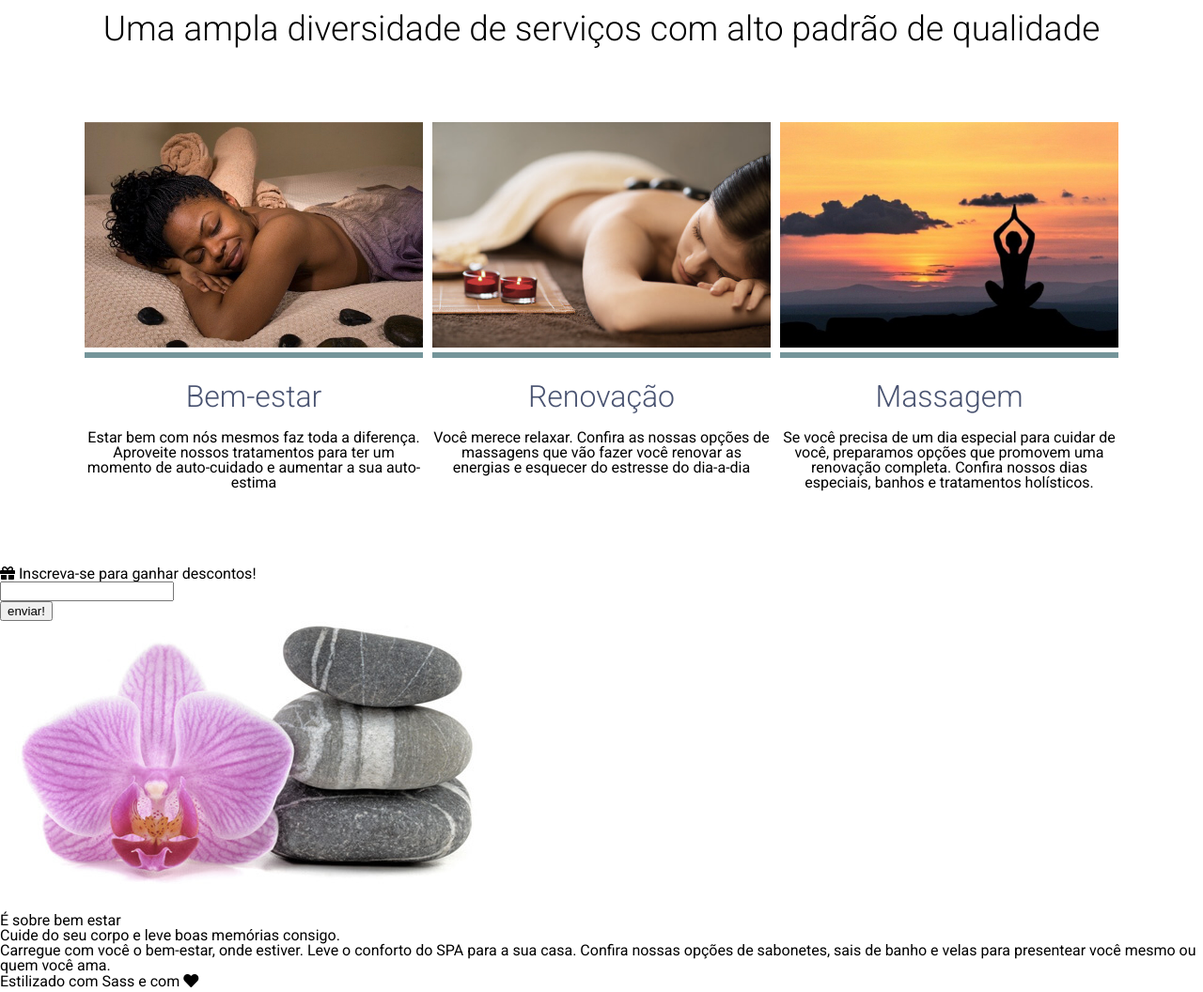
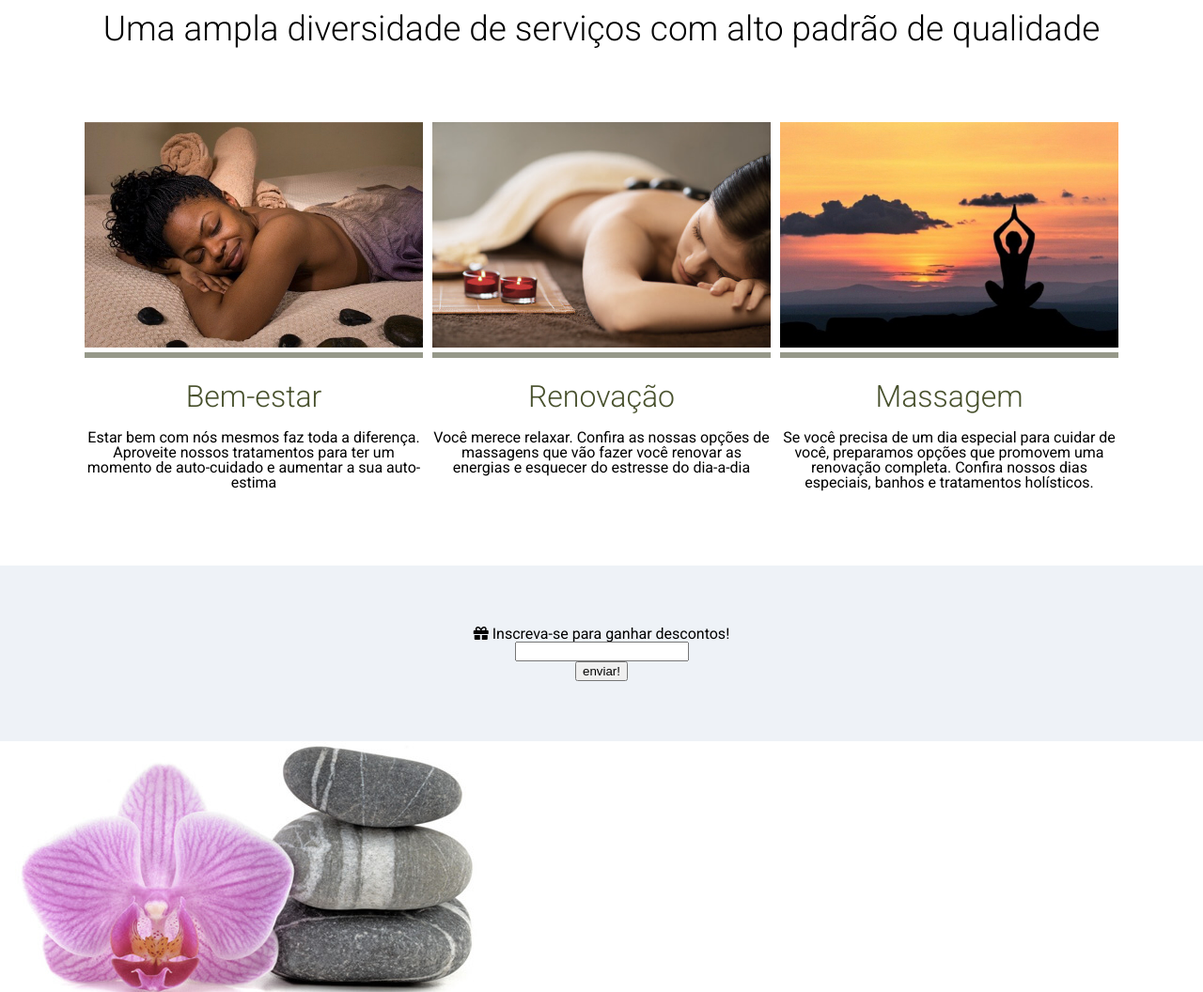
Before and after one commit to robs-am/spa-sass, a plain HTML site: page index.html in a window 1280 px wide. Shown: the part 602-1658 px from the top of the page at 94% size. Drawn offline with nearby package versions, Linux system fonts and the light colour scheme.

Commit message:
change variaveis cores

```diff
--- a/styles/abstract/_variaveis.scss
+++ b/styles/abstract/_variaveis.scss
@@ -2,8 +2,8 @@
 $fonte: "Roboto", sans-serif;
 
 //Cores
-$cor-primaria:#495371;
-$cor-secundaria:#74959A;
+$cor-primaria:#48512D;
+$cor-secundaria:#969889;
 $cor-terciaria:#EEF2F7;
 
 //tamanho das fontes
--- a/styles/components/_cupom.scss
+++ b/styles/components/_cupom.scss
@@ -0,0 +1,7 @@
+@import '../abstract/variaveis';
+
+#cupom {
+    background-color: $cor-terciaria;
+    padding:4rem;
+    text-align: center;
+}
```
Also changed, not shown: styles/styles.css, 1 other file.
